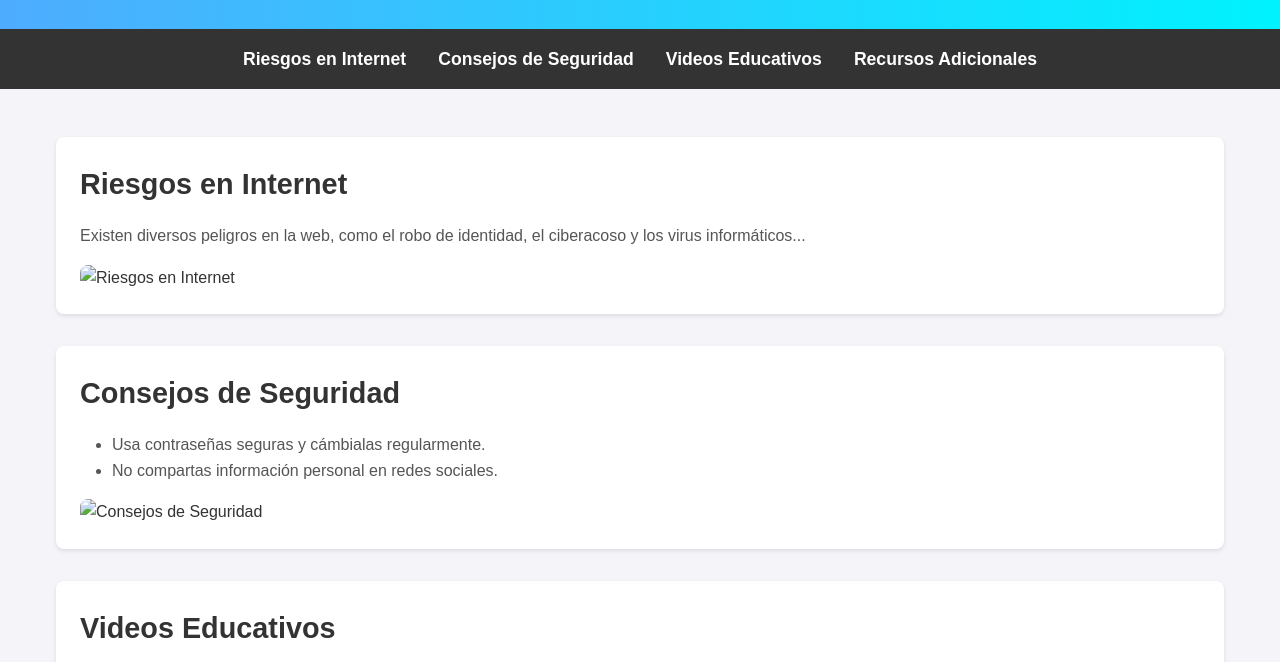
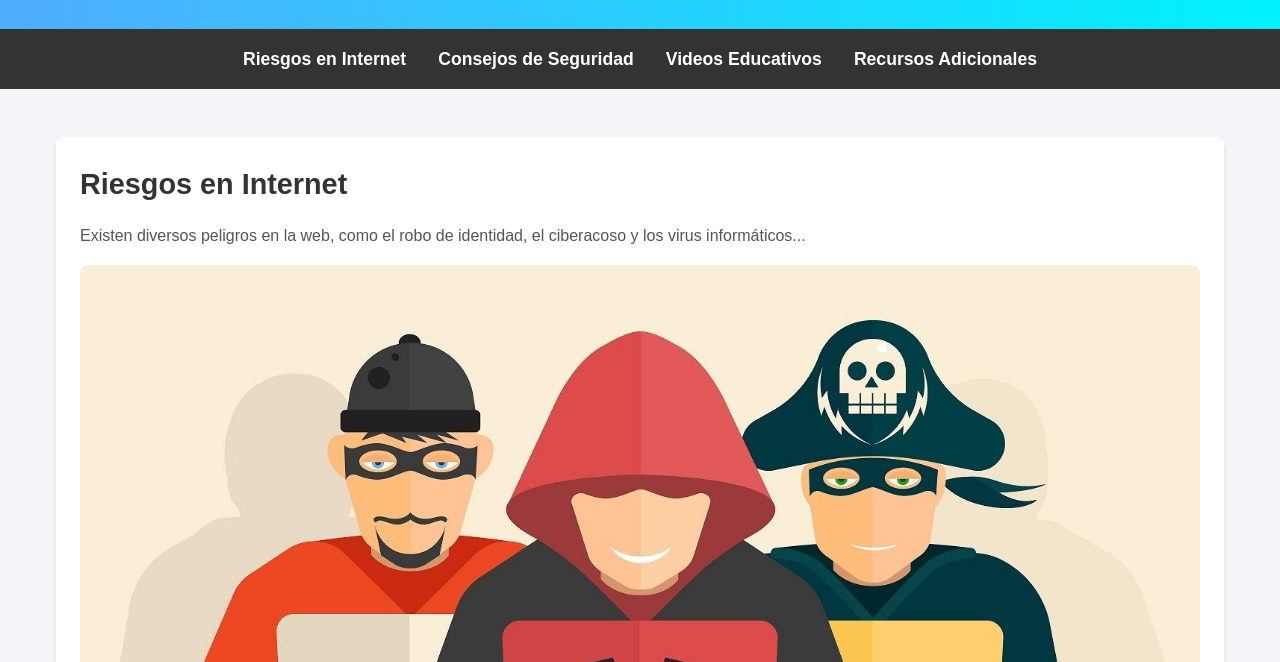
Before and after one commit to uridleon/Red-Segura, a plain HTML site: page index.html in a window 1280 px wide. Shown: the part 138-800 px from the top of the page. Drawn offline with Linux system fonts and the light colour scheme.

Commit message:
Update index.html

```diff
--- a/index.html
+++ b/index.html
@@ -24,7 +24,7 @@
             <h2>Riesgos en Internet</h2>
             <p>Existen diversos peligros en la web, como el robo de identidad, el ciberacoso y los virus informáticos...</p>
             <!-- Imagen de Riesgos -->
-            <img src="images/riesgos.jpg" alt="Riesgos en Internet">
+            <img src="riesgos.png" alt="Riesgos en Internet">
         </section>
         <section id="consejos">
             <h2>Consejos de Seguridad</h2>
@@ -34,7 +34,7 @@
                 <!-- otros consejos -->
             </ul>
             <!-- Imagen de Consejos -->
-            <img src="consejos.jpg" alt="Consejos de Seguridad">
+            <img src="consejos.png" alt="Consejos de Seguridad">
         </section>
         <section id="videos">
             <h2>Videos Educativos</h2>
```
